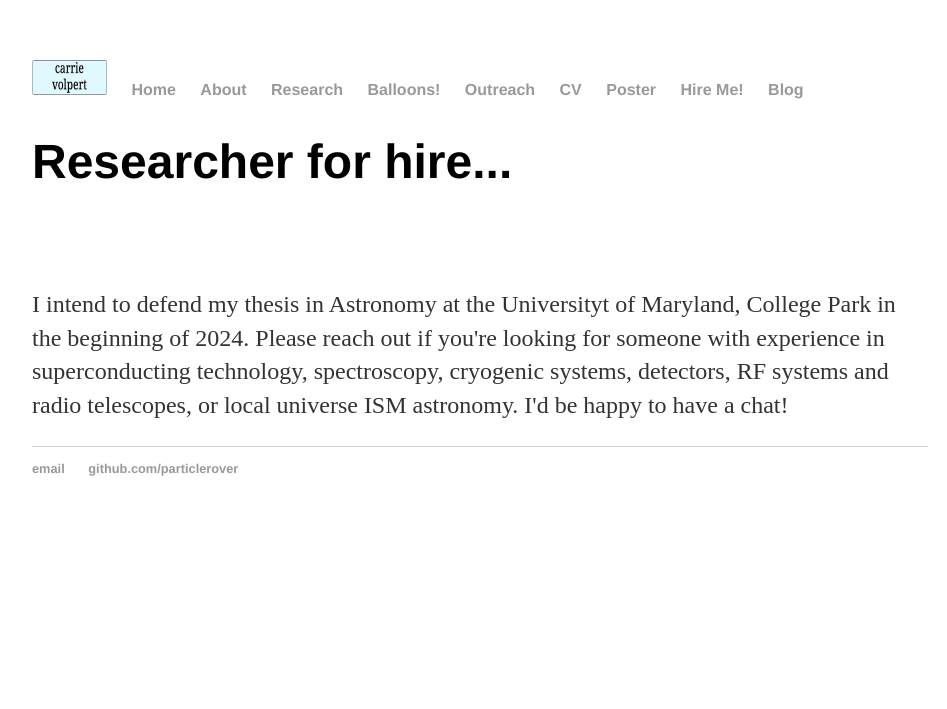
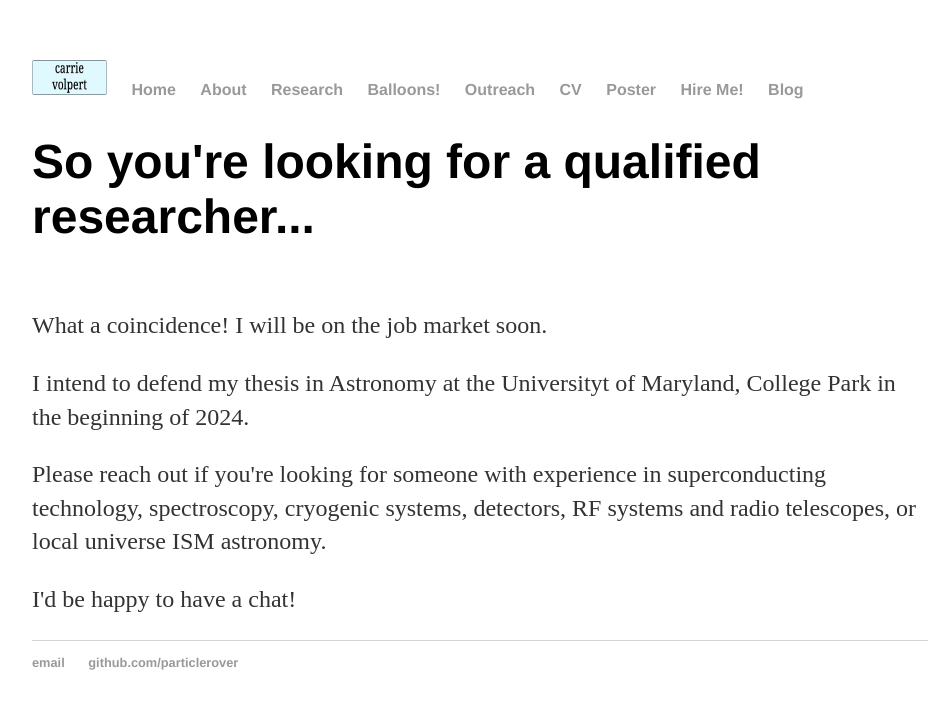
Before and after one commit to particlerover/particlerover.github.io, a Jekyll site: the page built from hireme/index.html, in a window 1280 px wide. Shown: the top 709 px of the page, without its empty margins (160-1107 px from the left). Built offline with Jekyll 4.4.1, drawn with Linux system fonts in a browser that asks for light colours.

Commit message:
Update index.html

```diff
--- a/hireme/index.html
+++ b/hireme/index.html
@@ -4,17 +4,18 @@ title: Hire Me!
 ---
 
 		<div class="about">
-			<h1>Researcher for hire...</h1>
-			<p class="tab"><br /><br />
-				I intend to defend my thesis in Astronomy at the Universityt of Maryland, College Park in the beginning of 2024.
+			<h1>So you're looking for a qualified researcher...</h1>
+			<p class="tab"><br />What a coincidence! I will be on the job market soon.<br />
 
-        Please reach out if you're looking for someone with experience in superconducting technology, spectroscopy,
-        cryogenic systems, detectors, RF systems and radio telescopes, or local universe ISM astronomy.
+			<p> I intend to defend my thesis in Astronomy at the Universityt of Maryland, College Park in the beginning of 2024.
+        		</p>
 
-        I'd be happy to have a chat!
-      </p>
+			<p> Please reach out if you're looking for someone with experience in superconducting technology, spectroscopy, cryogenic systems, detectors, RF systems and radio telescopes, or local universe ISM astronomy.
+			</p>
 
-
+			<p>
+        		I'd be happy to have a chat!
+			</p>
 				</p>
 
 			<!-- <ul class="contacts">
```
